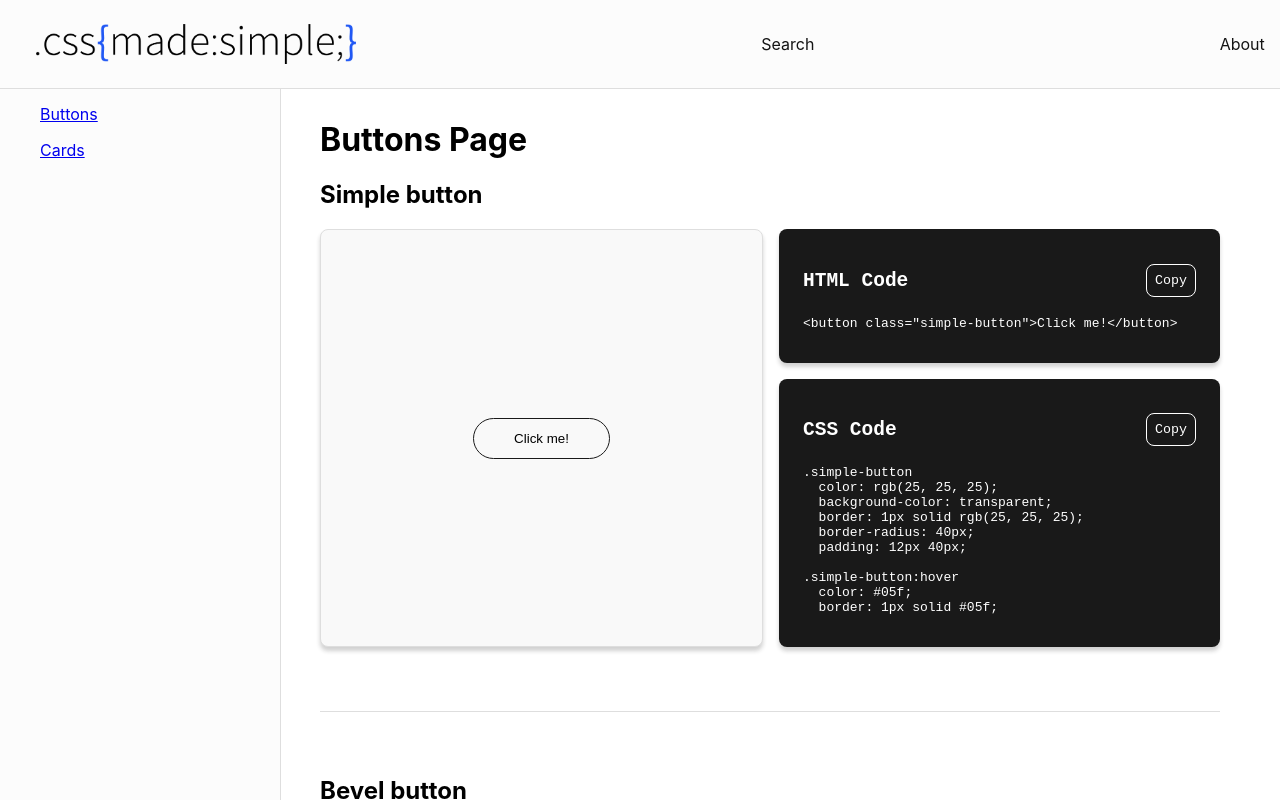
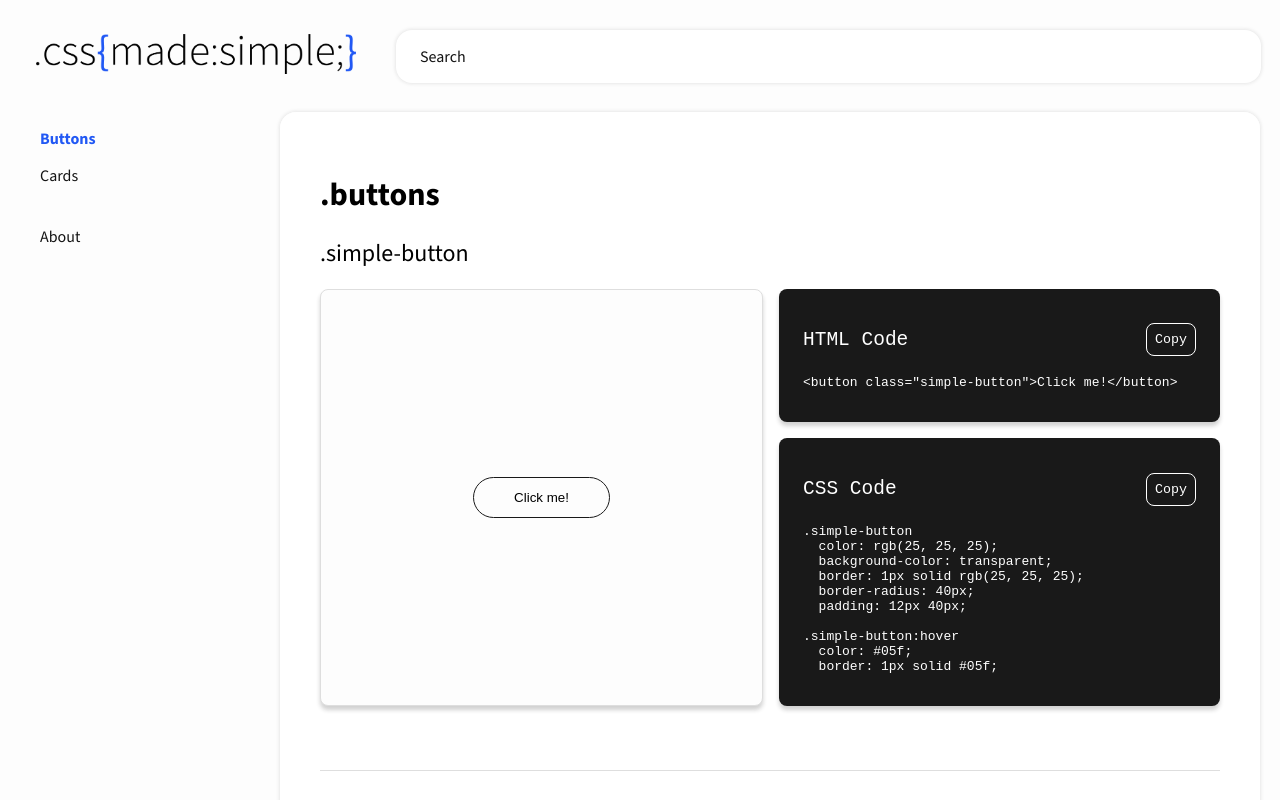
Before and after one commit to JoeEstrem/css-made-simple, a React (Create React App) app: page /buttons in a window 1280 px wide. Shown: the top 800 px of the page. Built offline with nearby package versions, Linux system fonts and the light colour scheme.

Commit message:
made massive visual overhaul

```diff
--- a/src/App.css
+++ b/src/App.css
@@ -1,6 +1,9 @@
+@import url('https://fonts.googleapis.com/css2?family=Source+Sans+3:ital,wght@0,200..900;1,200..900&display=swap');
+
 .app-frame {
   height: 100vh;
   width: 100vw;
+  background-color: rgb(253, 253, 253);
 }
 
 .app-body {
@@ -8,7 +11,15 @@
 }
 
 .app-page {
-  margin-top: 120px;
-  margin-left: 320px;
-  margin-right: 60px;
+  margin-top: 112px;
+  margin-left: 280px;
+  margin-right: 40px;
+  padding: 40px;
+  border-radius: 16px;
+  box-shadow: 0 0px 4px rgba(25, 25, 25, .15);
+  background-color: white;
+  position: fixed;
+  height: 100vh;
+  width: calc(100vw - 380px);
+  overflow-y: auto;
 }
--- a/src/App.js
+++ b/src/App.js
@@ -5,6 +5,7 @@ import Navbar from './components/Navbar';
 import Sidebar from './components/Sidebar';
 import CardsPage from './components/CardsPage';
 import ButtonsPage from './components/ButtonsPage';
+import AboutPage from './components/AboutPage';
 import { BrowserRouter as Router, Routes, Route } from 'react-router-dom';
 
 
@@ -19,6 +20,7 @@ function App() {
             <Routes>
                 <Route path="/cards" element={<CardsPage />} />
                 <Route path="/buttons" element={<ButtonsPage />} />
+                <Route path="/about" element={<AboutPage />} />
               </Routes>
           </div>
         </div>
--- /dev/null
+++ b/src/components/AboutPage.js
@@ -0,0 +1,11 @@
+import "./AboutPage.css";
+
+import React from 'react';
+
+function AboutPage() {
+  return (
+   <h1>.about</h1>
+  );
+}
+
+export default AboutPage;
--- a/src/components/ButtonsPage.css
+++ b/src/components/ButtonsPage.css
@@ -1,3 +1,18 @@
+h1 {
+  font-family: "Source Sans 3", sans-serif;
+  font-weight: 800;
+}
+
+h2 {
+  font-family: "Source Sans 3", sans-serif;
+  font-weight: 400;
+}
+
+p {
+  font-family: "Source Sans 3", sans-serif;
+  font-weight: 400;
+}
+
 .code-h2 {
   color: white;
   font-family: monospace;
@@ -20,7 +35,7 @@
   display: flex;
   align-items: center;
   justify-content: center;
-  background-color: #f9f9f9;
+  background-color: rgb(253, 253, 253);
 }
 
 .code-card {
@@ -100,7 +115,7 @@
 }
 
 .bevel-button {
-  background: #f9f9f9;
+  background: rgb(253, 253, 253);
   padding: 24px 40px;
   border: none;
   transition: .2s;
@@ -111,3 +126,7 @@
   8px 8px 8px rgba(0, 0, 0, 0.1),
   -8px -8px 8px white;
 }
+
+.page-bottom {
+  height: 200px;
+}
--- a/src/components/ButtonsPage.js
+++ b/src/components/ButtonsPage.js
@@ -23,10 +23,10 @@ function ButtonsPage() {
 
   return (
     <div>
-      <h1>Buttons Page</h1>
+      <h1>.buttons</h1>
 
       {/* COMPONENT */}
-      <h2>Simple button</h2>
+      <h2>.simple-button</h2>
       <div className="component-block">
         <div className="component-card">
           <button className="simple-button">
@@ -111,7 +111,7 @@ function ButtonsPage() {
       <div className="divider"></div>
 
       {/* COMPONENT */}
-      <h2>Bevel button</h2>
+      <h2>.bevel-button</h2>
             <div className="component-block">
               <div className="component-card">
                 <button className="bevel-button">
@@ -193,7 +193,7 @@ function ButtonsPage() {
               </div>
             </div>
 
-          <div className="divider"></div>
+          <div className="page-bottom"></div>
 
 
     </div>
--- a/src/components/CardsPage.js
+++ b/src/components/CardsPage.js
@@ -4,7 +4,7 @@ import React from 'react';
 
 function CardsPage() {
   return (
-   <h1>Cards Page</h1>
+   <h1>.cards</h1>
   );
 }
 
--- a/src/components/Navbar.css
+++ b/src/components/Navbar.css
@@ -1,19 +1,25 @@
 .navbar {
-  background-color: rgb(252, 252, 252);
   color: rgb(20, 20, 20);
-  height: 88px;
-  width: 96%;
+  height: 112px;
+  width: 100%;
   padding: 0px 36px;
   position: fixed;
   top: 0;
   z-index: 1;
   display: flex;
-  justify-content: space-between;
   align-items: center;
-  border-bottom: solid 1px rgb(222, 222, 222);
 }
 
 .navbar-logo {
   width: 320px;
   height: fit-content;
 }
+
+.search-bar {
+  padding-left: 24px;
+  margin-left: 40px;
+  border-radius: 16px;
+  box-shadow: 0 0px 4px rgba(25, 25, 25, .15);
+  background-color: white;
+  width: calc(100vw - 439px);
+}
--- a/src/components/Navbar.js
+++ b/src/components/Navbar.js
@@ -5,13 +5,16 @@ import React from 'react';
 function Navbar() {
   return (
     <div className="navbar">
+      <div>
         <img
           src={require('../imgs/css-made-simple-logo.png')}
           alt="CSS Made Simple Logo"
           className="navbar-logo"
           />
+      </div>
+      <div className="search-bar">
         <p>Search</p>
-        <p>About</p>
+      </div>
     </div>
   );
 }
--- a/src/components/Sidebar.css
+++ b/src/components/Sidebar.css
@@ -4,8 +4,34 @@
   position: fixed;
   top: 0;
   left: 0;
-  padding-top: 88px;
+  padding-top: 112px;
   padding-left: 40px;
-  background-color: rgb(252, 252, 252);
-  border-right: solid 1px rgb(222, 222, 222);
 }
+
+
+.category-link {
+  text-decoration: none;
+  color: rgb(20, 20, 20);
+  font-family: "Source Sans 3", sans-serif;
+  font-weight: 500;
+}
+
+.category-link:hover {
+  color: rgb(33, 88, 244);
+}
+
+.category-link:active {
+  color: rgb(33, 88, 244);
+}
+
+.active-link {
+  text-decoration: none;
+  font-family: "Source Sans 3", sans-serif;
+  color: rgb(33, 88, 244);
+  font-weight: 700;
+}
+
+
+.about-spacer {
+  margin-top: 40px;
+}
--- a/src/components/Sidebar.js
+++ b/src/components/Sidebar.js
@@ -1,14 +1,19 @@
 import "./Sidebar.css";
 
 import React from 'react';
-import { Link } from 'react-router-dom';
+import { NavLink } from 'react-router-dom';
 
 function Sidebar() {
   return (
     // I would like a search bar on top and according style pulldowns
     <div className="sidenav">
-     <p><Link to="/buttons">Buttons</Link></p>
-     <p><Link to="/cards">Cards</Link></p>
+      <div>
+        <p><NavLink to="/buttons" className={({ isActive }) => isActive ? "category-link active-link" : "category-link"}>Buttons</NavLink></p>
+        <p><NavLink to="/cards" className={({ isActive }) => isActive ? "category-link active-link" : "category-link"}>Cards</NavLink></p>
+      </div>
+      <div className="about-spacer">
+        <p><NavLink to="/about" className={({ isActive }) => isActive ? "category-link active-link" : "category-link"}>About</NavLink></p>
+      </div>
     </div>
   );
 }
```
Also changed, not shown: Process-Pictures/Update-3.png (added), src/components/AboutPage.css (added).
